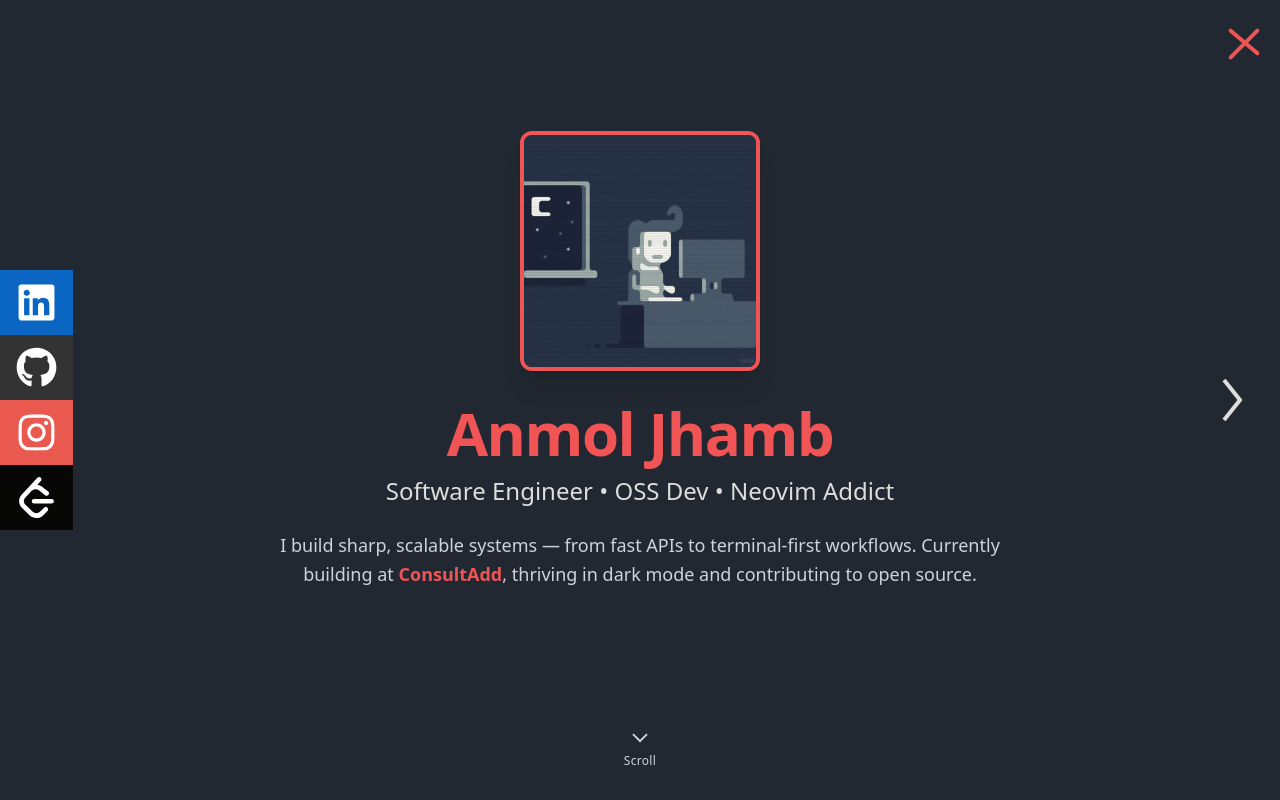
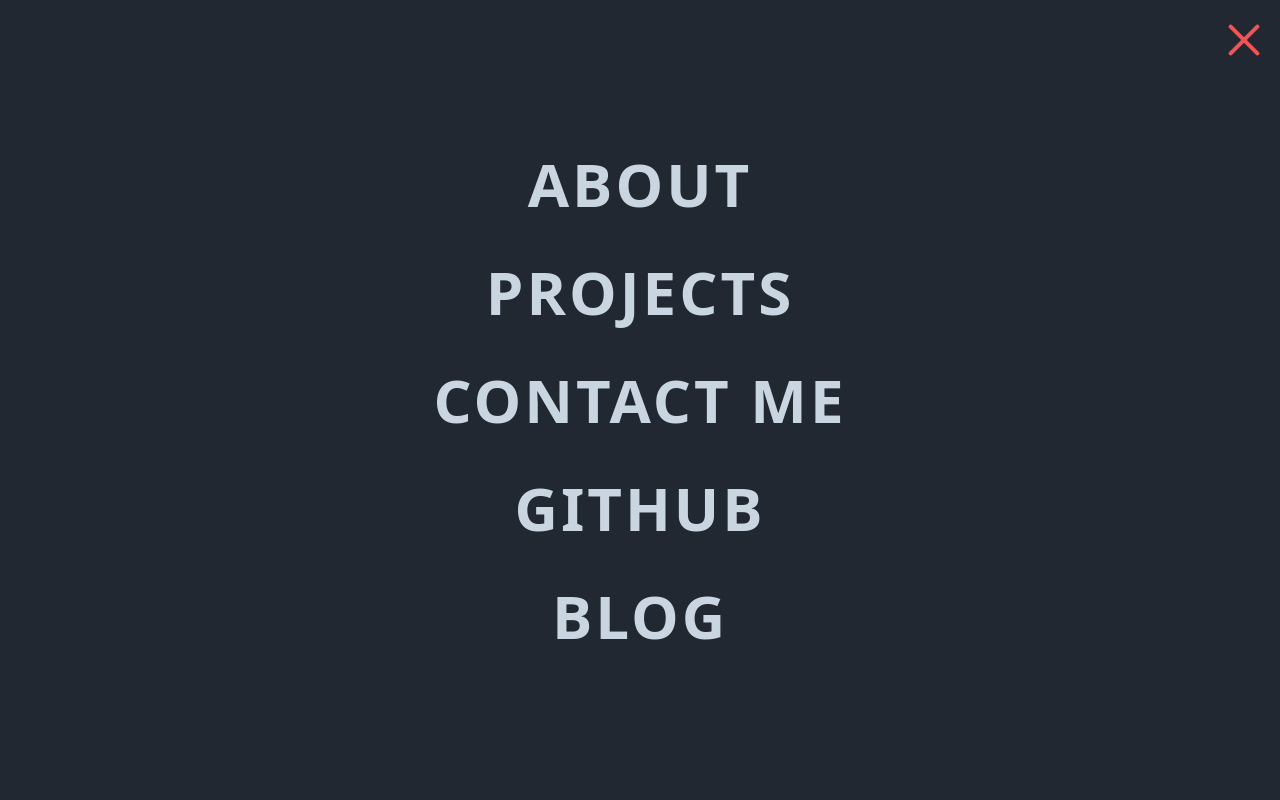
Before and after one commit to anmoljhamb/portfolio, a Next.js app in the folder new_version/: page /about in a window 1280 px wide. Both pictures are taken after a click on the button 1244 px from the left and 44 px from the top of the page. Built offline with nearby package versions, Linux system fonts and the light colour scheme.

Commit message:
Fixed the navlinks

```diff
--- a/new_version/app/(pages)/layout.tsx
+++ b/new_version/app/(pages)/layout.tsx
@@ -1,9 +1,9 @@
-import MenuIcon from "@/app/components/MenuIcon";
 import "@/app/globals.css";
 import { clsx } from "clsx";
 import type { Metadata } from "next";
 import { Geist, Geist_Mono } from "next/font/google";
 import Arrows from "./Arrows";
+import Navigation from "@/app/components/Navbar";
 
 const geistSans = Geist({
   variable: "--font-geist-sans",
@@ -33,7 +33,7 @@
           "h-screen w-screen bg-dark flex relative overflow-hidden",
         )}
       >
-        <MenuIcon />
+        <Navigation />
         <div id="root" className="w-full h-full mx-24 overflow-hidden">
           {children}
         </div>
--- a/new_version/app/components/MenuIcon.tsx
+++ /dev/null
@@ -1,60 +0,0 @@
-"use client";
-
-import { useState } from "react";
-import { motion, Variants } from "framer-motion";
-
-const pathProps = {
-  stroke: "#f05454",
-  strokeWidth: 3,
-  strokeLinecap: "round",
-} as const;
-
-const topVariants: Variants = {
-  closed: { d: "M 2 8 L 28 8" },
-  open: { d: "M 5 25 L 25 5" },
-};
-
-const middleVariants: Variants = {
-  closed: { opacity: 1 },
-  open: { opacity: 0, transition: { duration: 0.1 } },
-};
-
-const bottomVariants: Variants = {
-  closed: { d: "M 2 22 L 28 22" },
-  open: { d: "M 5 5 L 25 22" },
-};
-
-export default function MenuIcon() {
-  const [isOpen, setIsOpen] = useState(false);
-
-  return (
-    <motion.button
-      onClick={() => setIsOpen((old) => !old)}
-      animate={isOpen ? "open" : "closed"}
-      initial="closed"
-      className="absolute top-6 right-4 z-10 h-10 w-10 cursor-pointer"
-      aria-label="Toggle menu"
-    >
-      <svg
-        xmlns="http://www.w3.org/2000/svg"
-        viewBox="0 0 30 30"
-        className="h-full w-full overflow-visible"
-      >
-        <motion.path {...pathProps} variants={topVariants} />
-
-        <motion.path
-          {...pathProps}
-          d="M 2 15 L 28 15"
-          variants={middleVariants}
-        />
-        <motion.path
-          {...pathProps}
-          d="M 10 15 L 28 15"
-          variants={middleVariants}
-        />
-
-        <motion.path {...pathProps} variants={bottomVariants} />
-      </svg>
-    </motion.button>
-  );
-}
--- /dev/null
+++ b/new_version/app/components/Navbar.tsx
@@ -0,0 +1,159 @@
+"use client";
+
+import React, { useState, FC } from "react";
+import Link from "next/link";
+import { motion, AnimatePresence, Variants } from "framer-motion";
+import { NAV_LINKS } from "../constants";
+
+const Navigation: FC = () => {
+  const [isNavOpen, setNavOpen] = useState(false);
+  const handleLinkClick = () => setNavOpen(false);
+
+  return (
+    <>
+      <MenuIcon isOpen={isNavOpen} onClick={() => setNavOpen(!isNavOpen)} />
+      <AnimatePresence>
+        {isNavOpen && <NavbarPanel onLinkClick={handleLinkClick} />}
+      </AnimatePresence>
+    </>
+  );
+};
+
+export default Navigation;
+
+interface MenuIconProps {
+  isOpen: boolean;
+  onClick: () => void;
+}
+const MenuIcon: FC<MenuIconProps> = ({ isOpen, onClick }) => (
+  <motion.button
+    onClick={onClick}
+    animate={isOpen ? "open" : "closed"}
+    initial="closed"
+    className="fixed top-6 right-4 z-[60] h-10 w-10 cursor-pointer"
+    aria-label="Toggle menu"
+  >
+    <svg
+      xmlns="http://www.w3.org/2000/svg"
+      viewBox="0 0 30 30"
+      className="h-full w-full"
+    >
+      <motion.path
+        stroke="#f05454"
+        strokeWidth={3}
+        strokeLinecap="round"
+        variants={topPathVariants}
+      />
+      <motion.path
+        stroke="#f05454"
+        strokeWidth={3}
+        strokeLinecap="round"
+        d="M 2 15 L 28 15"
+        variants={middlePathVariants}
+      />
+      <motion.path
+        stroke="#f05454"
+        strokeWidth={3}
+        strokeLinecap="round"
+        variants={bottomPathVariants}
+      />
+    </svg>
+  </motion.button>
+);
+
+interface NavbarPanelProps {
+  onLinkClick: () => void;
+}
+const NavbarPanel: FC<NavbarPanelProps> = ({ onLinkClick }) => (
+  <motion.div
+    variants={menuVariants}
+    initial="hidden"
+    animate="visible"
+    exit="hidden"
+    className="fixed top-0 left-0 z-50 flex h-screen w-screen flex-col items-center justify-center bg-dark text-white"
+  >
+    <motion.ul
+      variants={listVariants}
+      initial="hidden"
+      animate="visible"
+      className="flex flex-col items-center gap-y-8"
+    >
+      {NAV_LINKS.map((link) => (
+        <motion.li key={link.title} variants={linkVariants}>
+          <NavItem
+            title={link.title}
+            href={link.href}
+            external={link.external}
+            onClick={onLinkClick}
+          />
+        </motion.li>
+      ))}
+    </motion.ul>
+  </motion.div>
+);
+
+interface NavItemProps {
+  title: string;
+  href: string;
+  external?: boolean;
+  onClick: () => void;
+}
+const NavItem: FC<NavItemProps> = ({ title, href, external, onClick }) => {
+  const linkClasses =
+    "group relative block overflow-hidden p-2 text-6xl font-bold uppercase text-slate-300";
+
+  const content = (
+    <>
+      <div className="absolute top-[-50%] left-0 h-full w-full -translate-x-[101%] bg-[#f05454] transition-transform duration-500 ease-in-out group-hover:translate-x-0" />
+      <div className="absolute top-[50%] left-0 h-full w-full translate-x-[101%] bg-[#f05454] transition-transform duration-500 ease-in-out group-hover:translate-x-0" />
+      <span className="relative transition-colors duration-200 group-hover:text-white tracking-wider">
+        {title}
+      </span>
+    </>
+  );
+
+  if (external) {
+    return (
+      <a
+        href={href}
+        target="_blank"
+        rel="noopener noreferrer"
+        onClick={onClick}
+        className={linkClasses}
+      >
+        {content}
+      </a>
+    );
+  }
+  return (
+    <Link href={href} onClick={onClick} className={linkClasses}>
+      {content}
+    </Link>
+  );
+};
+
+const topPathVariants: Variants = {
+  closed: { d: "M 2 8 L 28 8" },
+  open: { d: "M 5 22 L 25 2" },
+};
+const middlePathVariants: Variants = {
+  closed: { opacity: 1 },
+  open: { opacity: 0 },
+};
+const bottomPathVariants: Variants = {
+  closed: { d: "M 2 22 L 28 22" },
+  open: { d: "M 5 2 L 25 22" },
+};
+
+const menuVariants: Variants = {
+  hidden: { y: "-100%", transition: { duration: 0.5, ease: "easeInOut" } },
+  visible: { y: 0, transition: { duration: 0.5, ease: "easeInOut" } },
+};
+const listVariants: Variants = {
+  hidden: {},
+  visible: { transition: { staggerChildren: 0.1, delayChildren: 0.3 } },
+};
+const linkVariants: Variants = {
+  hidden: { opacity: 0, y: 20 },
+  visible: { opacity: 1, y: 0, transition: { type: "spring", stiffness: 100 } },
+};
--- a/new_version/app/constants.ts
+++ b/new_version/app/constants.ts
@@ -1,2 +1,16 @@
+import { LINKEDIN_URL } from "./data/socials";
+
 export const APP_LOADING_TIMER = 1000;
 export const PAGE_LOADING_TIMER = 750;
+
+export const NAV_LINKS: {
+  title: string;
+  href: string;
+  external?: boolean;
+}[] = [
+  { title: "About", href: "/about" },
+  { title: "Projects", href: "/projects" },
+  { title: "Contact Me", href: "/contact-me" },
+  { title: "Github", href: "https://github.com/anmoljhamb", external: true },
+  { title: "Blog", href: "https://heyitsanmolj.hashnode.dev", external: true },
+];
```
